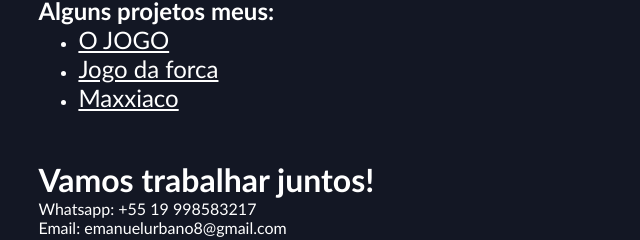
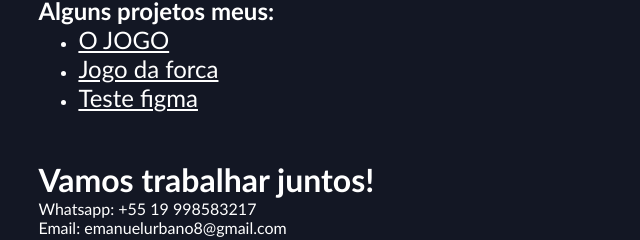
Before and after one commit to EmanuelUrbano/EmanuelUrbano.github.io, a plain HTML site: page index.html in a window 1280 px wide. Shown: the part 687-927 px from the top of the page, 0-640 px from the left. Drawn offline with Linux system fonts and the light colour scheme.

Commit message:
Update index.html

```diff
--- a/index.html
+++ b/index.html
@@ -33,7 +33,7 @@
                 <a href="/jogoDaForca.html">Jogo da forca</a>
             </li>
              <li>
-                <a href="/maxxiaco.html">Maxxiaco</a>
+                <a href="/fig.html">Teste figma</a>
             </li>
         </ul>
     </div>
```
